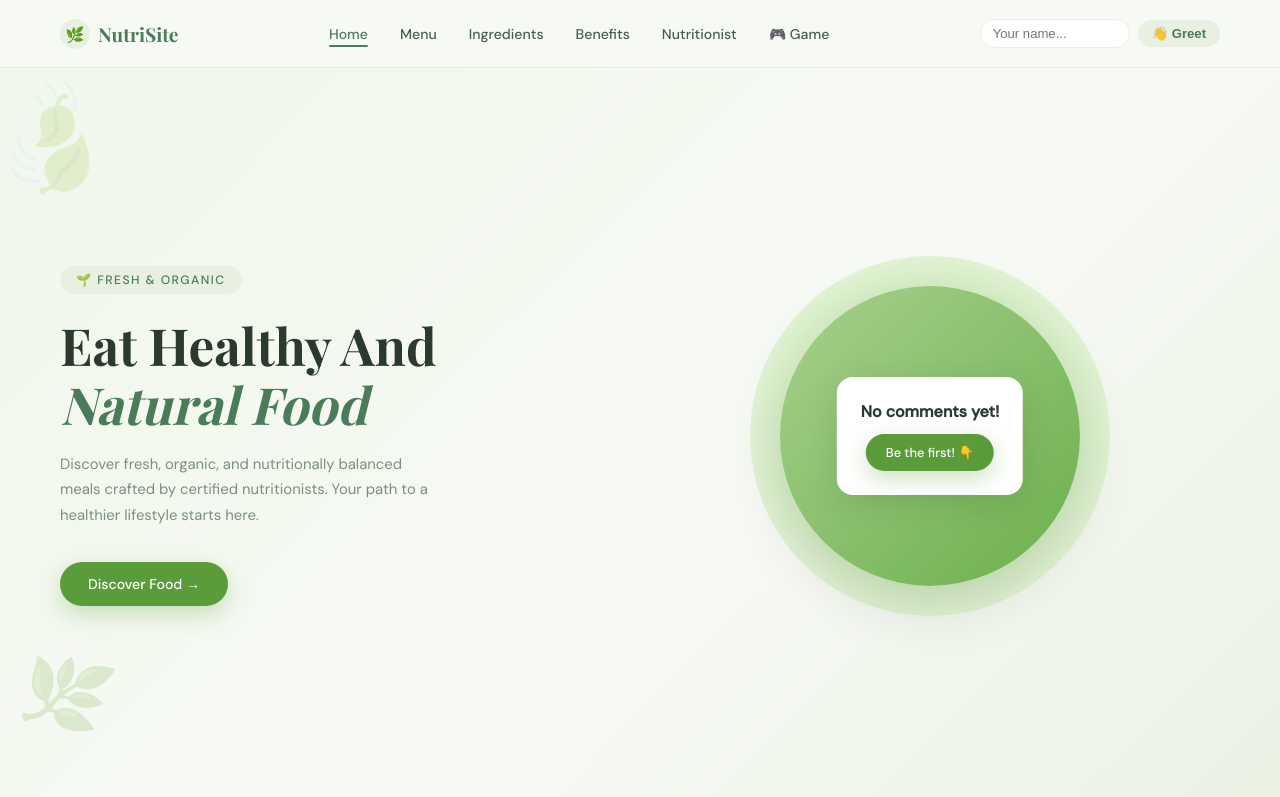
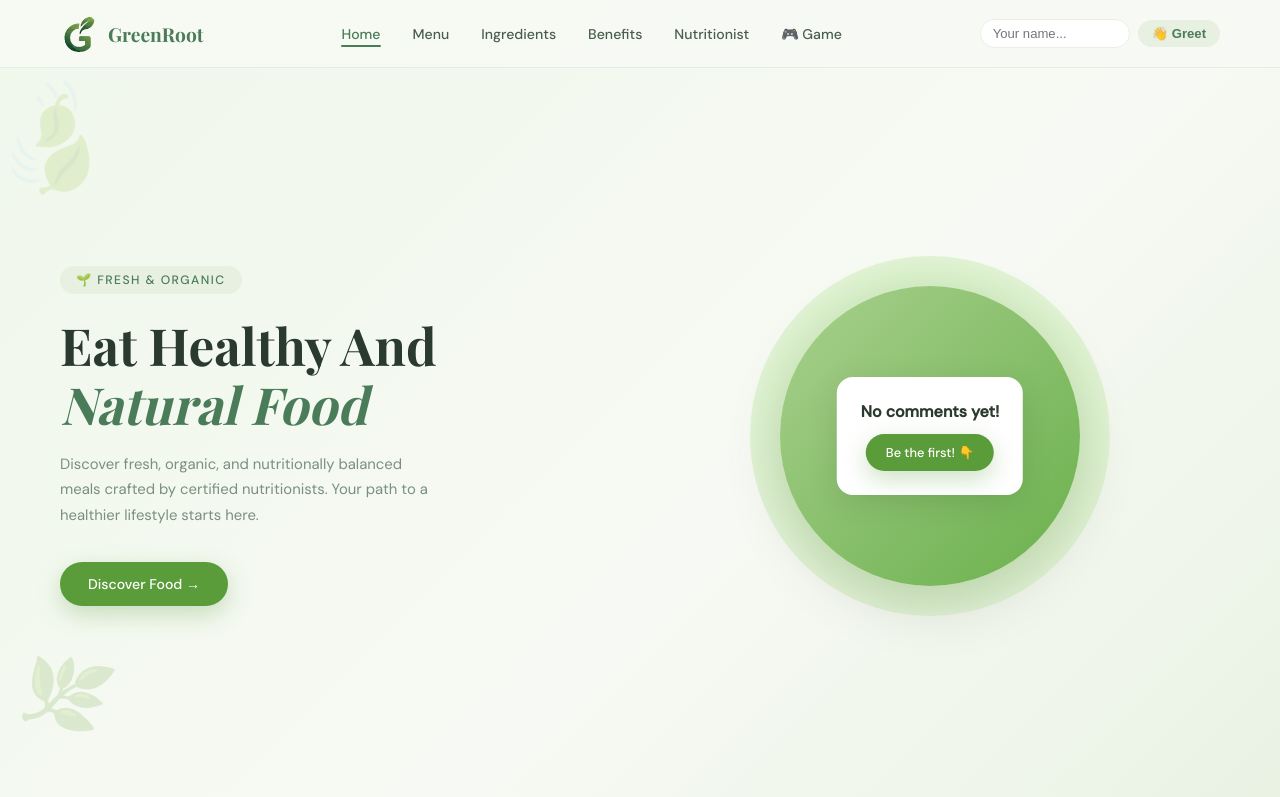
Before and after one commit to mizerniymaksym/healthy-food, a plain HTML site: page index.html in a window 1280 px wide. Shown: the top 797 px of the page. Drawn offline with nearby package versions, Linux system fonts and the light colour scheme; a web font is replaced by a local one.

Commit message:
Add lkgo icon

```diff
--- a/css/style.css
+++ b/css/style.css
@@ -62,14 +62,24 @@ body {
 }
 
 .logo-icon {
-  width: 30px;
-  height: 30px;
+  width: 40px;
+  height: 40px;
   border-radius: 50%;
-  background: var(--green-pale);
-  display: flex;
-  align-items: center;
-  justify-content: center;
-  font-size: 0.95rem;
+/* Залишаємо світлий фон, якщо лого прозоре */
+  display: flex;
+  align-items: center;
+  justify-content: center;
+  overflow: hidden; /* Критично: все, що вилазить за коло, буде обрізане */
+
+  /* Прибираємо старі налаштування для тексту, вони більше не потрібні */
+  font-size: 0;
+  color: transparent;
+}
+
+.logo-icon img {
+  width: 100%;       /* Картинка розтягнеться на всю ширину кола (30px) */
+  height: 100%;      /* Картинка розтягнеться на всю висоту кола (30px) */
+  object-fit: cover; /* Ключовий рядок: картинка акуратно впишеться, не розтягуючись */
 }
 
 .nav-links {
@@ -530,6 +540,10 @@ body {
   box-shadow: 0 4px 20px rgba(0, 0, 0, 0.06);
   cursor: pointer;
   transition: transform 0.25s, box-shadow 0.25s;
+
+  display: flex;          /* Додано */
+  flex-direction: column; /* Додано */
+  height: 100%;           /* Додано: щоб всі картки в ряду мали одну висоту */
 }
 
 .dish-card:hover {
@@ -560,6 +574,9 @@ body {
 
 .dish-info {
   padding: 18px;
+  display: flex;          /* Додано */
+  flex-direction: column; /* Додано */
+  flex-grow: 1;           /* Додано: змушує блок займати весь вільний простір */
 }
 .dish-cat {
   font-size: 0.7rem;
@@ -596,6 +613,8 @@ body {
   display: flex;
   flex-wrap: wrap;
   gap: 5px;
+  margin-top: auto; /* Додано: виштовхує теги до низу */
+  padding-top: 12px; /* Додано: мінімальний відступ від тексту вище */
 }
 .tag {
   padding: 3px 9px;
--- a/index.html
+++ b/index.html
@@ -3,18 +3,29 @@
   <head>
     <meta charset="UTF-8" />
     <meta name="viewport" content="width=device-width, initial-scale=1.0" />
-    <title>NutriSite — Eat Healthy & Natural Food</title>
+
+    <!-- 1. Виправлено: додано атрибут rel="icon" правильно -->
+    <link rel="icon" type="image/png" href="images/logo-header.png?v=1">
+
+    <!-- 2. Оновлено заголовок відповідно до назви GreenRoot -->
+    <title>GreenRoot</title>
+
+    <!-- Шрифти залишаємо без змін -->
     <link
       href="https://fonts.googleapis.com/css2?family=Playfair+Display:ital,wght@0,400;0,600;0,700;1,400&family=DM+Sans:wght@300;400;500&display=swap"
       rel="stylesheet"
     />
+
     <link rel="stylesheet" href="css/style.css" />
   </head>
   <body>
     <nav id="navbar">
-      <a href="#hero" class="logo">
-        <span class="logo-icon">🌿</span>
-        NutriSite
+      <a href="#" class="logo">
+        <span class="logo-icon">
+          <!-- Ми вставляємо картинку в images/favicon-leafuel.png -->
+          <img src="images/logo-header.png" alt="Leafuel Logo">
+        </span>
+        GreenRoot
       </a>
 
       <button class="hamburger" id="hamburger" aria-label="Toggle menu">
@@ -346,7 +357,10 @@
       <div class="footer-inner">
         <div class="footer-col">
           <div class="logo" style="margin-bottom: 12px">
-            <span class="logo-icon">🌿</span> NutriSite
+            <span class="logo-icon">
+              <img src="images/logo-header.png" alt="GreenRoot Logo" style="width: 100%; height: 100%; object-fit: contain;">
+            </span>
+            GreenRoot
           </div>
           <p class="footer-about">
             A team web project on healthy nutrition, built with vanilla HTML,
```
Also changed, not shown: images/logo-header.png (added), 1 other file.
